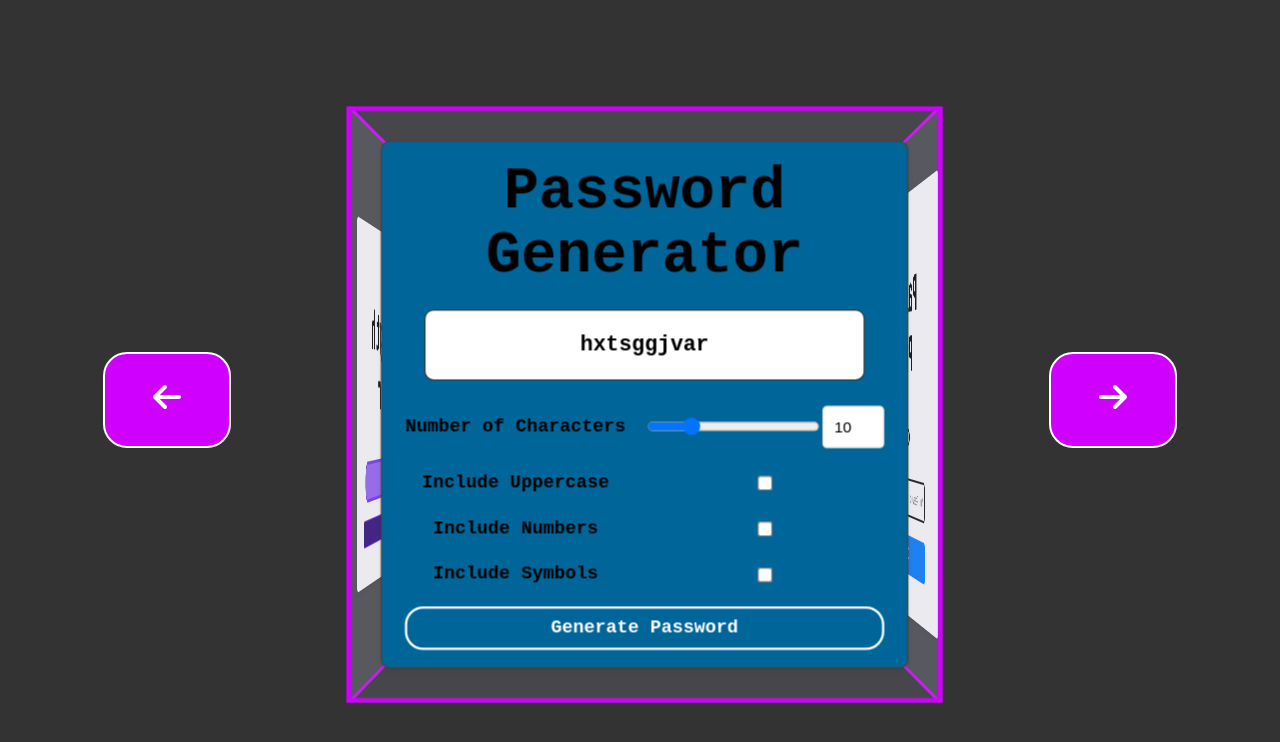
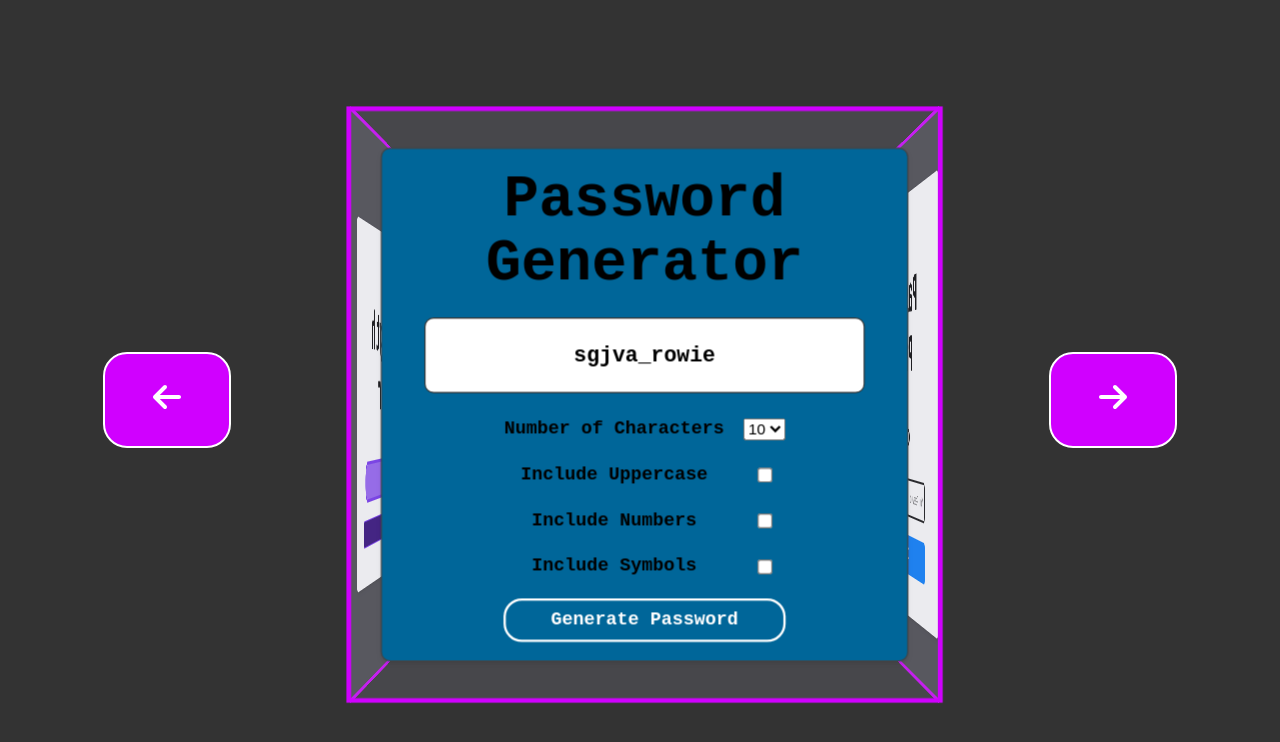
Before and after one commit to nonstickcode/cube-test, a React (Vite) app: page / in a window 1280 px wide. Shown: the top 742 px of the page. Built offline with nearby package versions, Linux system fonts and the light colour scheme.

Commit message:
adjust password generation

```diff
--- a/src/components/Generator/Generator.tsx
+++ b/src/components/Generator/Generator.tsx
@@ -1,54 +1,61 @@
-// Generator.tsx
-import React, { useState, useEffect } from 'react'
-import './Generator.css'
+import React, { useState, useEffect } from 'react';
+import './Generator.css';
 
 const Generator: React.FC = () => {
-  const [characterAmount, setCharacterAmount] = useState<number>(10)
-  const [includeUppercase, setIncludeUppercase] = useState<boolean>(false)
-  const [includeNumbers, setIncludeNumbers] = useState<boolean>(false)
-  const [includeSymbols, setIncludeSymbols] = useState<boolean>(false)
-  const [password, setPassword] = useState<string>('password')
+  const [characterAmount, setCharacterAmount] = useState<number>(10);
+  const [includeUppercase, setIncludeUppercase] = useState<boolean>(false);
+  const [includeNumbers, setIncludeNumbers] = useState<boolean>(false);
+  const [includeSymbols, setIncludeSymbols] = useState<boolean>(false);
+  const [password, setPassword] = useState<string>('password');
 
   useEffect(() => {
-    generatePassword()
-  }, [])
+    generatePassword();
+  }, []);
 
-  const LOWERCASE_CHAR_CODES = arrayFromLowToHigh(97, 122)
-  const UPPERCASE_CHAR_CODES = arrayFromLowToHigh(65, 90)
-  const NUMBER_CHAR_CODES = arrayFromLowToHigh(48, 57)
-  const SYMBOL_CHAR_CODES = arrayFromLowToHigh(33, 47)
-    .concat(arrayFromLowToHigh(58, 64))
-    .concat(arrayFromLowToHigh(91, 96))
-    .concat(arrayFromLowToHigh(123, 126))
+  const LOWERCASE_CHAR_CODES = arrayFromLowToHigh(97, 122);
+  const UPPERCASE_CHAR_CODES = arrayFromLowToHigh(65, 90);
+  const NUMBER_CHAR_CODES = arrayFromLowToHigh(48, 57);
+  const SYMBOL_CHAR_CODES = [33, 64, 35, 36, 37, 94, 38, 42]; // Symbols: !@#$%^&*
 
   const generatePassword = (event?: React.FormEvent<HTMLFormElement>) => {
-    event?.preventDefault()
-    let charCodes = LOWERCASE_CHAR_CODES
-    if (includeUppercase) charCodes = charCodes.concat(UPPERCASE_CHAR_CODES)
-    if (includeNumbers) charCodes = charCodes.concat(NUMBER_CHAR_CODES)
-    if (includeSymbols) charCodes = charCodes.concat(SYMBOL_CHAR_CODES)
+    event?.preventDefault();
+    let charCodes = LOWERCASE_CHAR_CODES;
+    if (includeUppercase) charCodes = charCodes.concat(UPPERCASE_CHAR_CODES);
+    if (includeNumbers) charCodes = charCodes.concat(NUMBER_CHAR_CODES);
+    if (includeSymbols) charCodes = charCodes.concat(SYMBOL_CHAR_CODES);
 
-    const passwordCharacters = []
-    for (let i = 0; i < characterAmount; i++) {
-      const characterCode =
-        charCodes[Math.floor(Math.random() * charCodes.length)]
-      passwordCharacters.push(String.fromCharCode(characterCode))
+    let passwordLength = Math.max(10, Math.min(characterAmount, 50)); // Ensure password length is between 10 and 50 characters
+
+    const passwordCharacters = [];
+    const usedCharacters = new Set(); // Set to track used characters
+    for (let i = 0; i < passwordLength; i++) {
+      let characterCode;
+      do {
+        characterCode = charCodes[Math.floor(Math.random() * charCodes.length)];
+      } while (usedCharacters.has(characterCode)); // Keep generating character until it's not a repeat
+      usedCharacters.add(characterCode); // Add character to used set
+      passwordCharacters.push(String.fromCharCode(characterCode));
+      if ((i + 1) % 5 === 0 && i !== passwordLength - 1) {
+        passwordCharacters.push('_'); // Add underscore between groups of 5 characters
+      }
     }
-    setPassword(passwordCharacters.join(''))
+    setPassword(passwordCharacters.join(''));
+  };
+
+  function arrayFromLowToHigh(low: number, high: number): number[] {
+    const array = [];
+    for (let i = low; i <= high; i++) {
+      array.push(i);
+    }
+    return array;
   }
 
-  function arrayFromLowToHigh(low: number, high: number): number[] {
-    const array = []
-    for (let i = low; i <= high; i++) {
-      array.push(i)
-    }
-    return array
-  }
-
-  const syncCharacterAmount = (e: React.ChangeEvent<HTMLInputElement>) => {
-    const value = parseInt(e.target.value, 10)
-    setCharacterAmount(value)
-  }
+  const syncCharacterAmount = (
+    e: React.ChangeEvent<HTMLSelectElement>
+  ) => {
+    const value = parseInt(e.target.value, 10);
+    setCharacterAmount(value);
+  };
 
   return (
     <div id="generator-container" className="container">
@@ -61,26 +68,18 @@ const Generator: React.FC = () => {
         className="form"
         onSubmit={generatePassword}
       >
-        <label htmlFor="characterAmountNumber">Number of Characters</label>
-        <div className="character-amount-container">
-          <input
-            type="range"
-            min="1"
-            max="50"
-            value={characterAmount}
-            onChange={syncCharacterAmount}
-            id="characterAmountRange"
-          />
-          <input
-            type="number"
-            className="number-input"
-            min="1"
-            max="50"
-            value={characterAmount}
-            onChange={syncCharacterAmount}
-            id="characterAmountNumber"
-          />
-        </div>
+        <label htmlFor="characterAmountSelector">Number of Characters</label>
+        <select
+          id="characterAmountSelector"
+          value={characterAmount}
+          onChange={syncCharacterAmount}
+        >
+          {[...Array(9)].map((_, i) => (
+            <option key={i} value={(i + 1) * 5 + 5}>
+              {(i + 1) * 5 + 5}
+            </option>
+          ))}
+        </select>
 
         <label htmlFor="includeUppercase">Include Uppercase</label>
         <input
@@ -111,7 +110,7 @@ const Generator: React.FC = () => {
         </button>
       </form>
     </div>
-  )
-}
+  );
+};
 
-export default Generator
+export default Generator;
```
